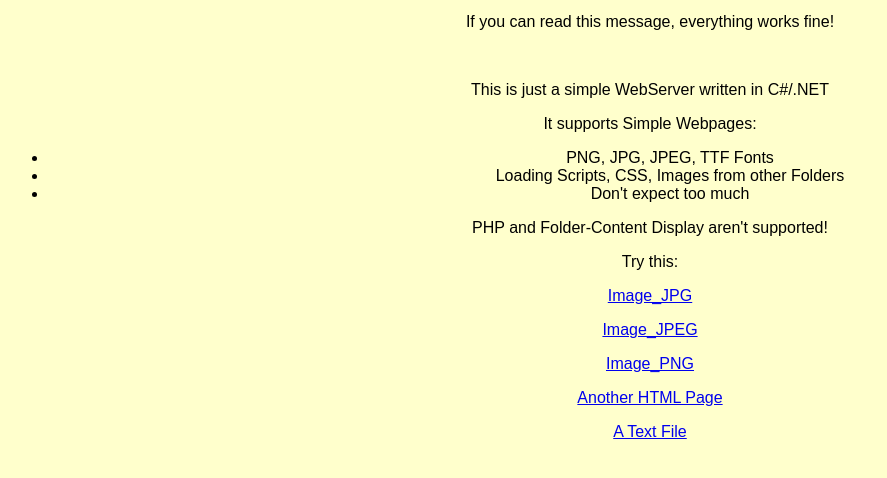
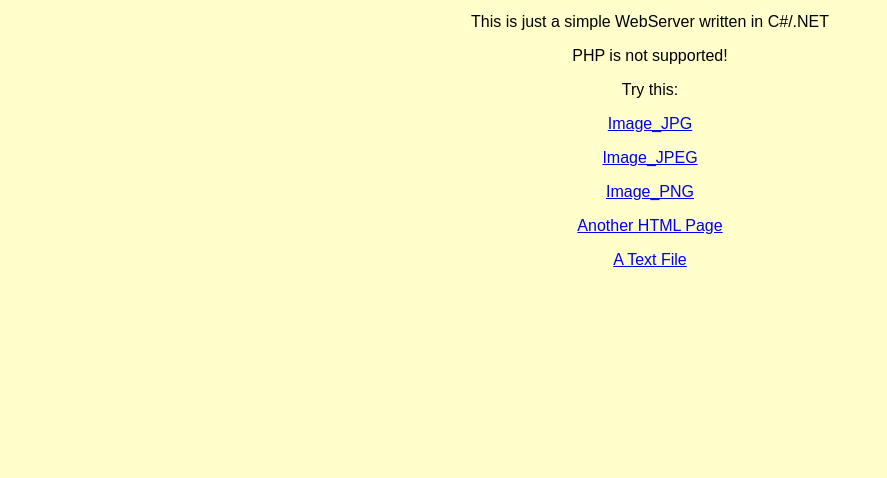
Before and after one commit to EdwinTechnologies/CSharp_WebServer, a plain HTML site: page Compiled/index.html in a window 1280 px wide. Shown: the part 146-624 px from the top of the page, without its empty margins (0-887 px from the left). Drawn offline with Linux system fonts and the light colour scheme.

Commit message:
Add files via upload

```diff
--- a/Compiled/index.html
+++ b/Compiled/index.html
@@ -38,19 +38,10 @@
 
     <h1>Hello, World!</h1>
     <h1>Test Page - HTTP/1.1 200 OK</h1>
-    <br>
     <p>If you can read this message, everything works fine!</p>
-    <br>
     <p>This is just a simple WebServer written in C#/.NET</p>
-	  <p>It supports Simple Webpages: </p>
 
-	<ul>
-  		<li>PNG, JPG, JPEG, TTF Fonts</li>
-  		<li>Loading Scripts, CSS, Images from other Folders</li>
-  		<li>Don't expect too much</li>
-	</ul>
-
-  <p>PHP and Folder-Content Display aren't supported!</p>
+  <p>PHP is not supported!</p>
 
 	<p>Try this:</p>
 
```
